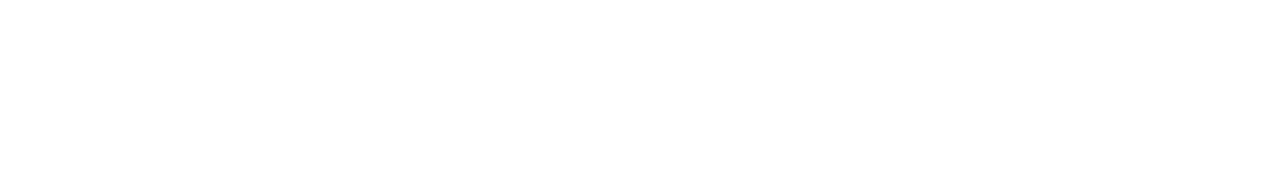
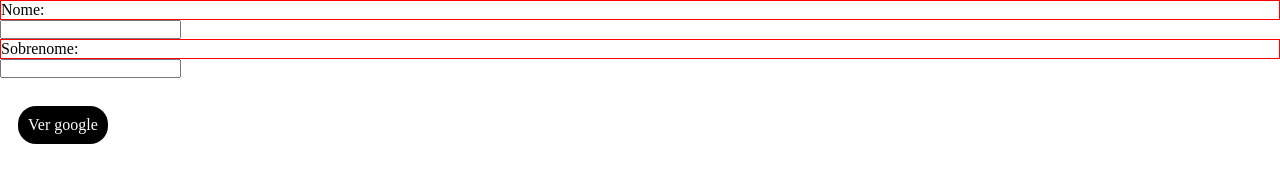
Before and after one commit to Isaquericardo2810/display-block, a plain HTML site: page index.html in a window 1280 px wide. Drawn offline with Linux system fonts and the light colour scheme.

Commit message:
Atividade finalizada

```diff
--- a/index.html
+++ b/index.html
@@ -4,9 +4,22 @@
     <meta charset="UTF-8">
     <meta http-equiv="X-UA-Compatible" content="IE=edge">
     <meta name="viewport" content="width=device-width, initial-scale=1.0">
+    <link rel="stylesheet" href="style.css">
     <title>Display Block</title>
 </head>
 <body>
+    <form action="">
+       <div>
+         <label for="">Nome: </label>
+         <input type="text">
+       </div>
 
+       <div>
+        <label for="">Sobrenome:</label>
+        <input type="text">
+       </div>
+    </form>
+
+    <a href="">Ver google</a>
 </body>
 </html>
--- a/style.css
+++ b/style.css
@@ -0,0 +1,22 @@
+*{
+    margin: 0;
+    padding: 0;
+    box-sizing: border-box;
+}
+
+label {
+    display: block;
+    border: 1px solid red;
+}
+
+a {
+    display: block;
+    text-decoration: none;
+    background: black;
+    color: white;
+    padding: 10px;
+    margin-top: 28px;
+    margin-left: 18px ;
+    width: fit-content;
+    border-radius: 18px;
+}
```
